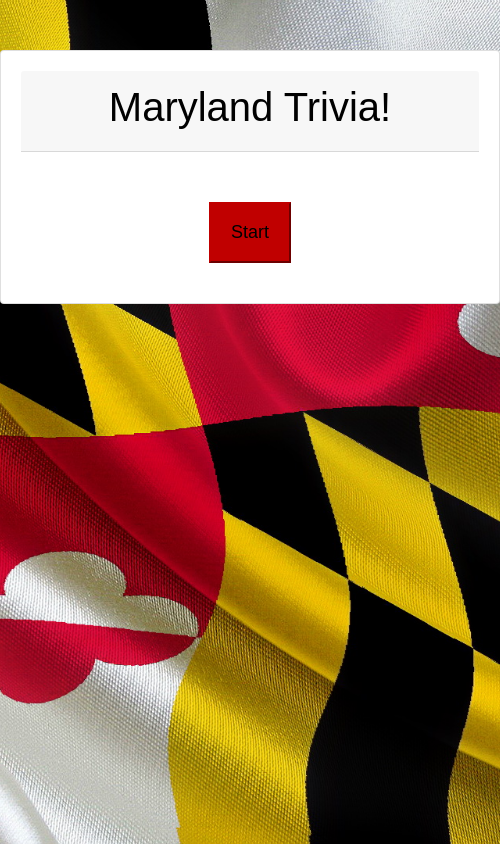
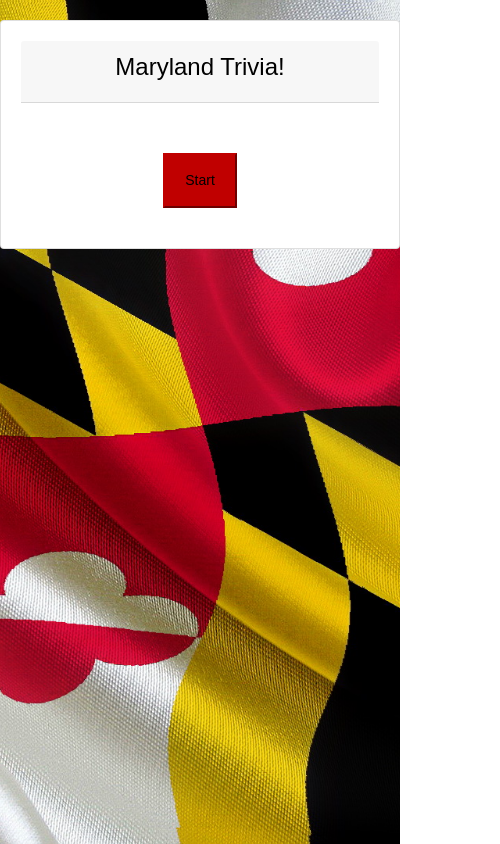
Before and after one commit to casekercan/TriviaGame, a plain HTML site: page index.html in a window 390 px wide. Shown: the whole page, 500 px wide, since content can reach past the window. Drawn offline with nearby package versions, Linux system fonts and the light colour scheme.

Commit message:
made some mobile changes

```diff
--- a/assets/css/style.css
+++ b/assets/css/style.css
@@ -41,3 +41,26 @@ label {
     background-color: #C00000;
     border-color: #C00000;
 }
+
+
+/*
+  These rules take effect when the browser's width 640px and below
+*/
+
+@media screen and (max-width: 640px) {
+
+    .card {
+        margin: 20px auto;
+        width: 400px;
+    }
+    .title {
+        margin-top: 30px;
+        font-size: 14px;
+    }
+    .button {
+        font-size: 14px;
+    }
+    h1 {
+        font-size: 24px;
+    }
+}
```
